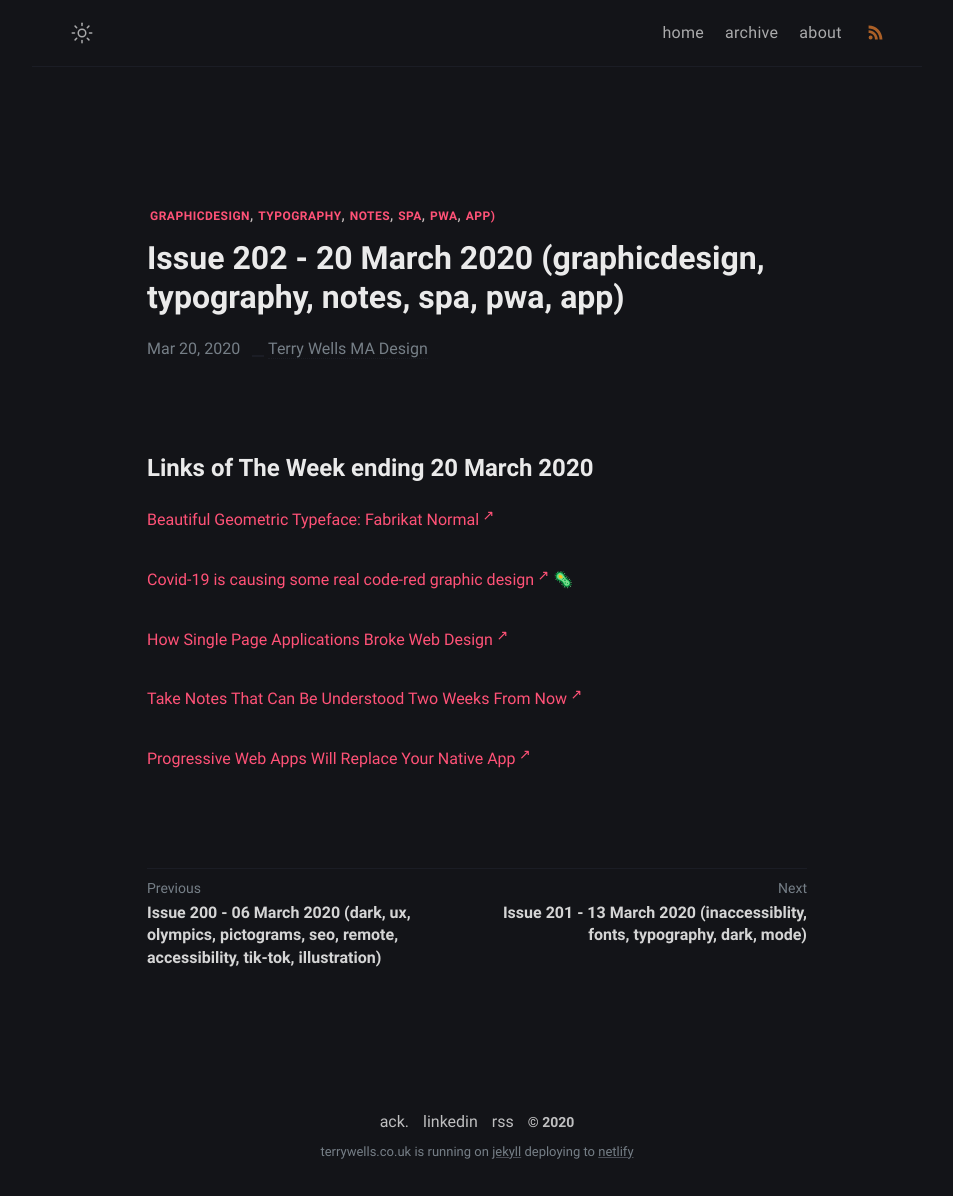
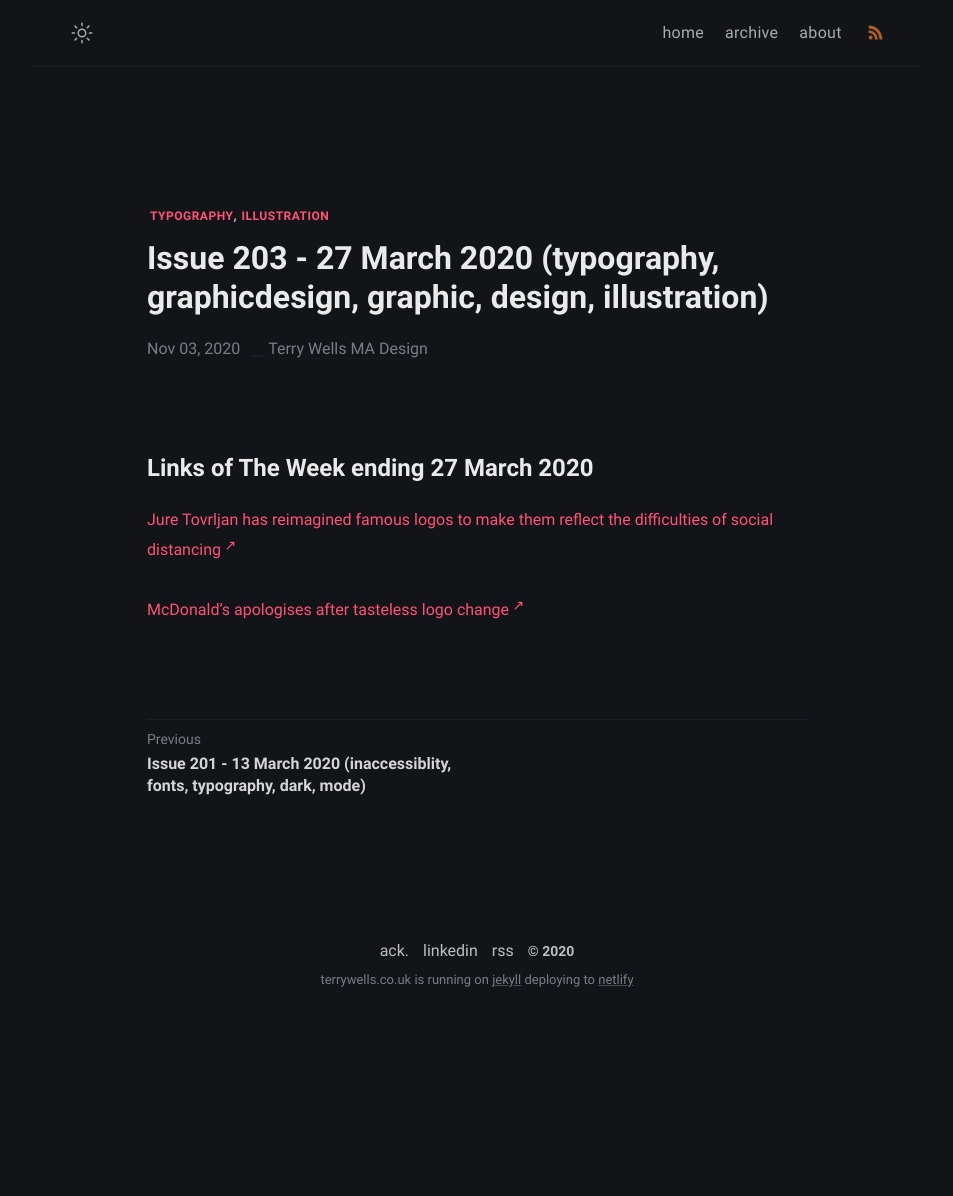
Before and after one commit to wristtattoo/jekyll-klise, a Jekyll site: the page built from _posts/2020-11-03-issue-202-20-march-2020-graphicdesign-typography-notes-spa-pwa-app.md, in a window 1280 px wide. Shown: the whole page, without its empty margins (163-1116 px from the left). Built offline with Jekyll 4.4.1, drawn with Linux system fonts in a browser that asks for light colours; a script that is not in the unit is left out; after the commit the page ends 1024 px from its top, so only the background shows below that.

Commit message:
Update Links of The Week “2020-11-03-issue-202-20-march-2020-graphicdesign-typography-notes-spa-pwa-app”

```diff
--- a/_posts/2020-11-03-issue-202-20-march-2020-graphicdesign-typography-notes-spa-pwa-app.md
+++ b/_posts/2020-11-03-issue-202-20-march-2020-graphicdesign-typography-notes-spa-pwa-app.md
@@ -1,17 +1,11 @@
 ---
-layout: post
-title: Issue 202 - 20 March 2020 (graphicdesign, typography, notes, spa, pwa, app)
-tags: graphicdesign typography notes spa pwa app)
-date: 2020-03-20T18:46:47.435Z
+title: Issue 203 - 27 March 2020 (typography, graphicdesign, graphic, design,
+  illustration)
+tags: typography illustration
+date: 2020-11-03T18:47:59.648Z
 ---
-# Links of The Week ending 20 March 2020
+# Links of The Week ending 27 March 2020
 
-<a href="https://abduzeedo.com/node/85846" title="Beautiful Geometric Typeface: Fabrikat Normal" alt="Beautiful Geometric Typeface: Fabrikat Normal"  target="_blank">Beautiful Geometric Typeface: Fabrikat Normal</a>
+<a href="https://www.boredpanda.com/artist-shows-how-famous-logos-should-look-during-during-the-coronavirus-outbreak/" title="Jure Tovrljan has reimagined famous logos to make them reflect the difficulties of social distancing" alt="Jure Tovrljan has reimagined famous logos to make them reflect the difficulties of social distancing" target="_blank">Jure Tovrljan has reimagined famous logos to make them reflect the difficulties of social distancing</a>
 
-<a href="https://theoutline.com/post/8845/design-critic-the-outline-coronavirus-covid-graphics?zd=1&zi=edg7xt63" title="Covid-19 is causing some real code-red graphic design" alt="Covid-19 is causing some real code-red graphic design" target="_blank">Covid-19 is causing some real code-red graphic design</a> 🦠
-
-<a href="https://medium.com/javascript-in-plain-english/how-single-page-applications-broke-web-design-eb76fefcc4a" title="How Single Page Applications Broke Web Design" alt="How Single Page Applications Broke Web Design" target="_blank">How Single Page Applications Broke Web Design</a>
-
-<a href="https://lifehacker.com/take-notes-that-can-be-understood-two-weeks-from-now-1841909420" title="Take Notes That Can Be Understood Two Weeks From Now" alt="Take Notes That Can Be Understood Two Weeks From Now" target="_blank">Take Notes That Can Be Understood Two Weeks From Now</a>
-
-<a href="https://itnext.io/progressive-web-apps-will-replace-your-native-app-4427f2df6604" title="Progressive Web Apps Will Replace Your Native App" alt="Progressive Web Apps Will Replace Your Native App" target="_blank">Progressive Web Apps Will Replace Your Native App</a>
+<a href="https://www.creativebloq.com/news/mcdonalds-logo-backlash" title="McDonald's apologises after tasteless logo change" alt="McDonald's apologises after tasteless logo change" target="_blank">McDonald's apologises after tasteless logo change</a>
```
